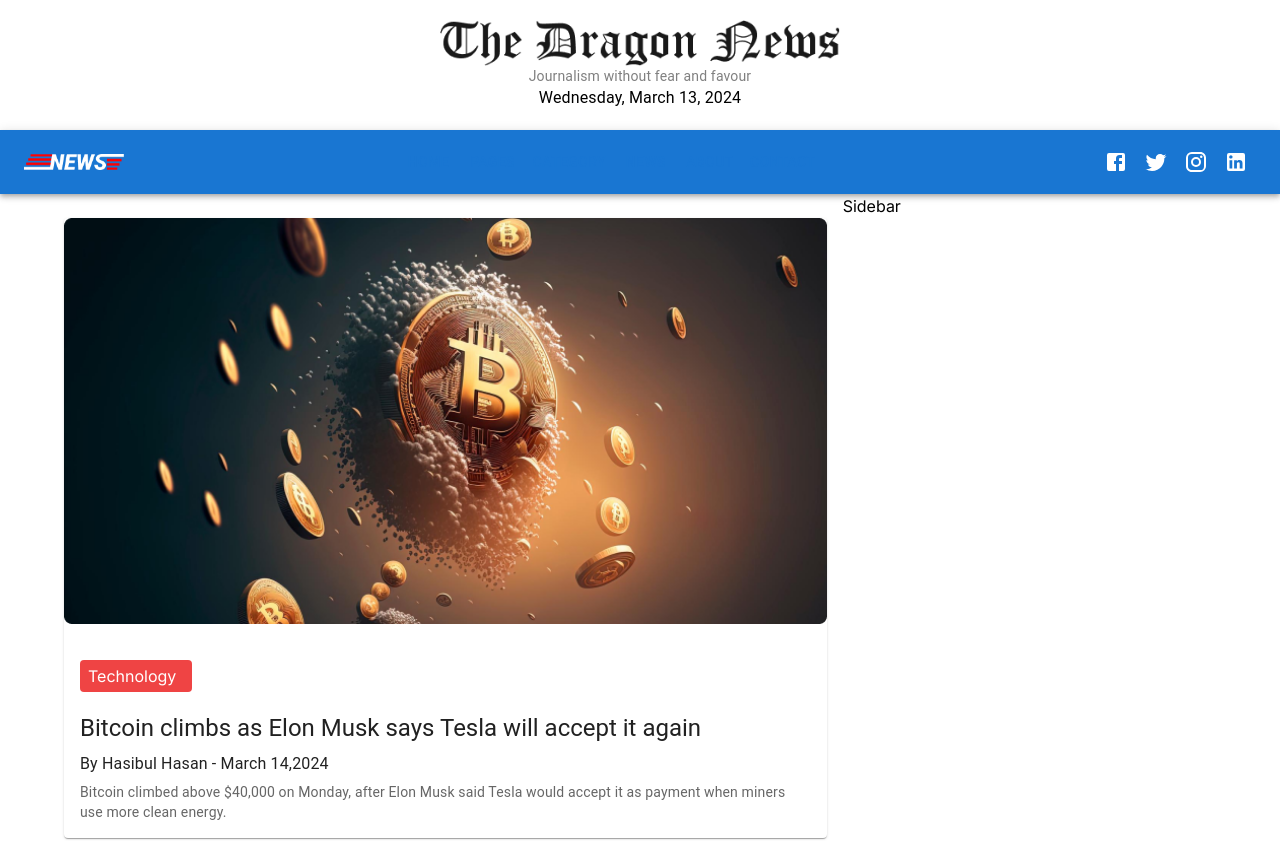
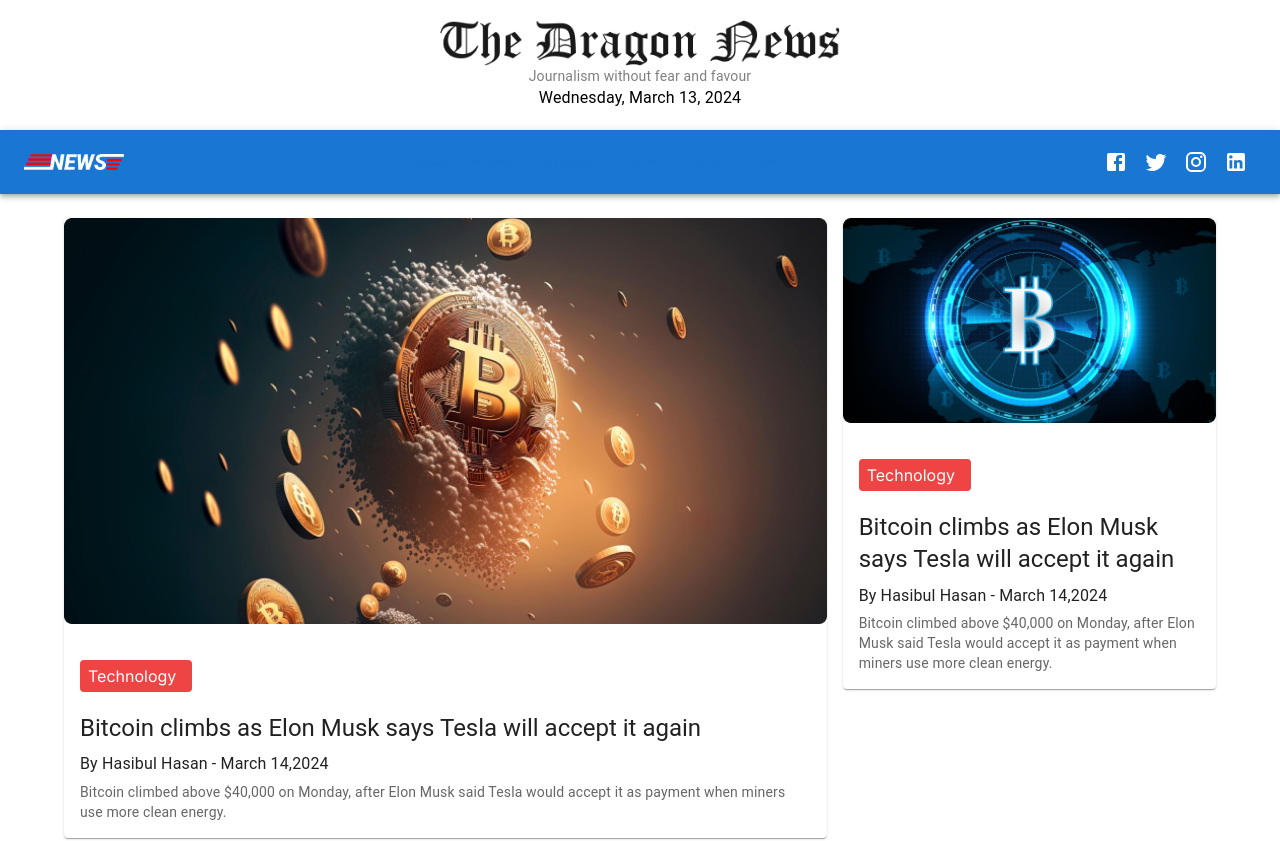
Before and after one commit to nayon117/the-dragon-news, a Next.js app: page / in a window 1280 px wide. Shown: the top 841 px of the page. Built offline with nearby package versions, Linux system fonts and the light colour scheme.

Commit message:
create sidebar

```diff
--- a/src/app/page.js
+++ b/src/app/page.js
@@ -1,4 +1,5 @@
 import LatestNews from "@/components/ui/LatestNews/LatestNews";
+import Sidebar from "@/components/ui/Sidebar/Sidebar";
 import { Grid } from "@mui/material";
 
 const Homepage = () => {
@@ -9,7 +10,7 @@ const Homepage = () => {
         <LatestNews/>
         </Grid>
         <Grid item xs={4}>
-         <h1>Sidebar</h1>
+          <Sidebar/>
         </Grid>
       </Grid>
     </>
--- /dev/null
+++ b/src/components/ui/Sidebar/Sidebar.js
@@ -0,0 +1,41 @@
+import {
+  Box,
+  Card,
+  CardActionArea,
+  CardContent,
+  CardMedia,
+  Typography,
+} from "@mui/material";
+import Image from "next/image";
+import topNews from "@/assets/side-top-news.png";
+
+const Sidebar = () => {
+  return (
+    <Box>
+      <Card className="my-6">
+        <CardActionArea>
+          <CardMedia>
+            <Image src={topNews} width={800} alt="top news image" />
+          </CardMedia>
+          <CardContent>
+            <p className="bg-red-500 text-white w-28 px-2 py-1 rounded my-5">
+              Technology
+            </p>
+            <Typography gutterBottom variant="h5" component="div">
+              Bitcoin climbs as Elon Musk says Tesla will accept it again
+            </Typography>
+            <Typography gutterBottom className="my-3">
+              By Hasibul Hasan - March 14,2024
+            </Typography>
+            <Typography variant="body2" color="text.secondary">
+              Bitcoin climbed above $40,000 on Monday, after Elon Musk said
+              Tesla would accept it as payment when miners use more clean
+              energy.
+            </Typography>
+          </CardContent>
+        </CardActionArea>
+      </Card>
+    </Box>
+  );
+};
+export default Sidebar;
```
